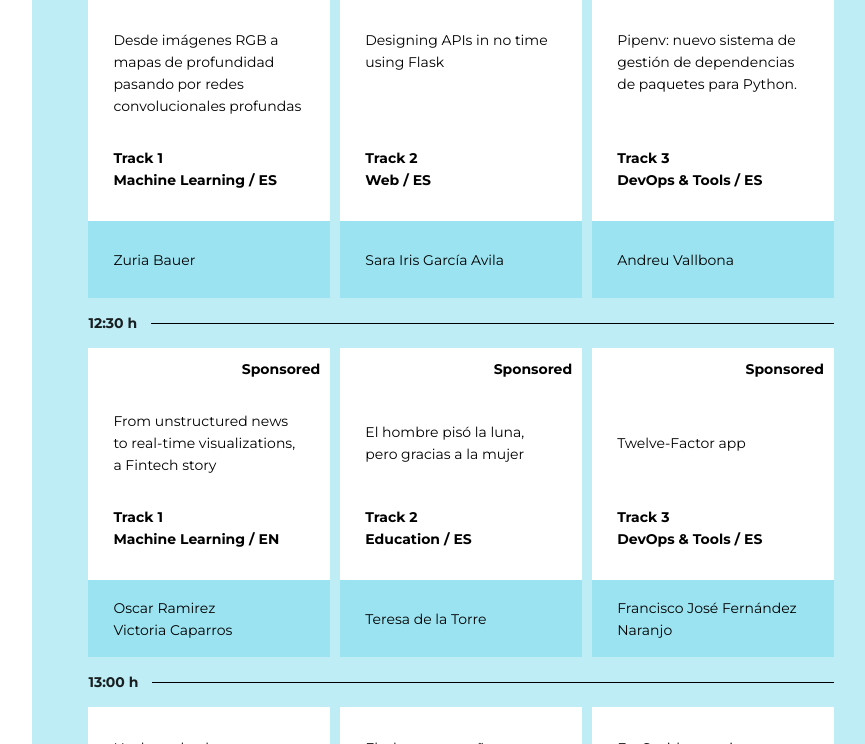
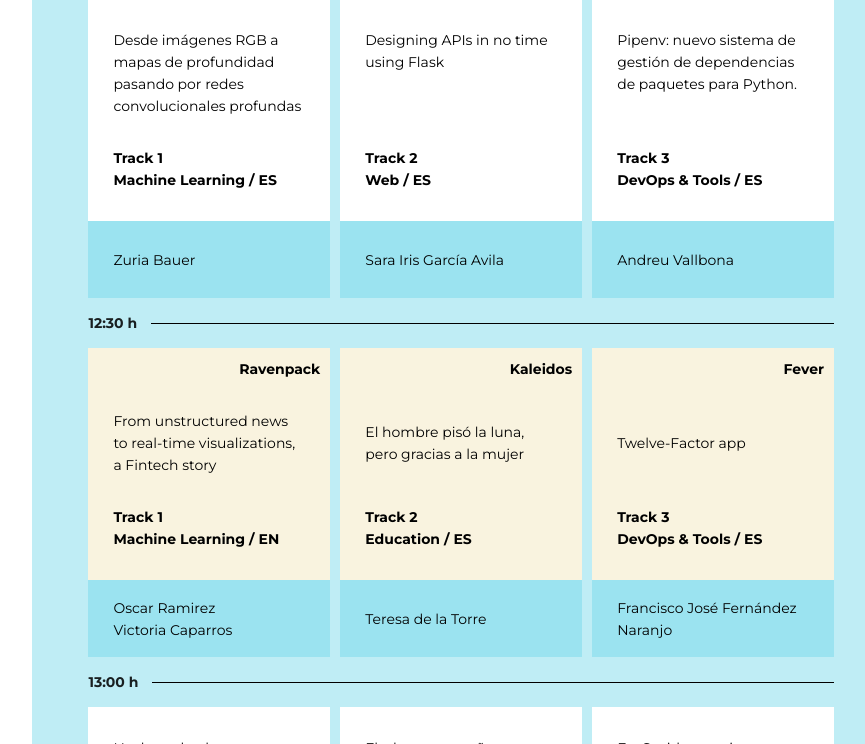
Before and after one commit to python-spain/PyConES-2018, a Django app: page / in a window 1280 px wide. Shown: the part 5756-6500 px from the top of the page, without its empty margins (390-1255 px from the left). Run offline with Django 3.2, Linux system fonts and the light colour scheme; style sheets or scripts are compiled from the project's sources; some libraries are stand-ins or nearby versions.

Commit message:
change styles for sponsors in schedule

```diff
--- a/web/static/web/scss/jobs.scss
+++ b/web/static/web/scss/jobs.scss
@@ -12,7 +12,7 @@
   color: black;
   display: flex;
   flex-direction: column;
-  background: #f9f3df;
+  background: $job-background;
   white-space: normal;
   > .job__border {
     display: none;
--- a/web/static/web/scss/schedule.scss
+++ b/web/static/web/scss/schedule.scss
@@ -84,6 +84,7 @@ $schedule__time-padding-top: 1rem;
   position: relative;
   white-space: normal;
   color: black;
+
   @media (min-width: $breakpoint1-width) {
     width: calc(100% / 3);
     margin-left: 5px;
@@ -91,6 +92,10 @@ $schedule__time-padding-top: 1rem;
     display: flex;
     flex-direction: column;
     justify-content: space-between;
+  }
+
+  .sponsored-background {
+    background: $job-background;
   }
   &--description {
     background: white;
--- a/web/static/web/scss/variables.scss
+++ b/web/static/web/scss/variables.scss
@@ -8,6 +8,8 @@ $light-blue: #9BE3F0;
 $lightest-blue: #BFEDF5;
 $light-yellow: #E1C864;
 $lightest-yellow: #FDFBF4;
+
+$job-background: #f9f3df;
 
 // Utils color palette
 $red: #E03F3F;
--- a/web/templates/blocks/schedule-talk.html
+++ b/web/templates/blocks/schedule-talk.html
@@ -2,9 +2,9 @@
 
 <a class="schedule__talk" href="{% url 'talk_details' title|slugify %}">
     <div class="schedule__talk__border"></div>
-    <div class="schedule__talk--description">
+    <div class="schedule__talk--description {% if sponsored %} sponsored-background{% endif %}">
         {% if sponsored %}
-            <div class="sponsored">{% trans "Sponsored" %}</div>
+            <div class="sponsored">{{ sponsored }}</div>
         {% endif %}
         <div class="schedule__talk--title">
             {{ title }}
```
